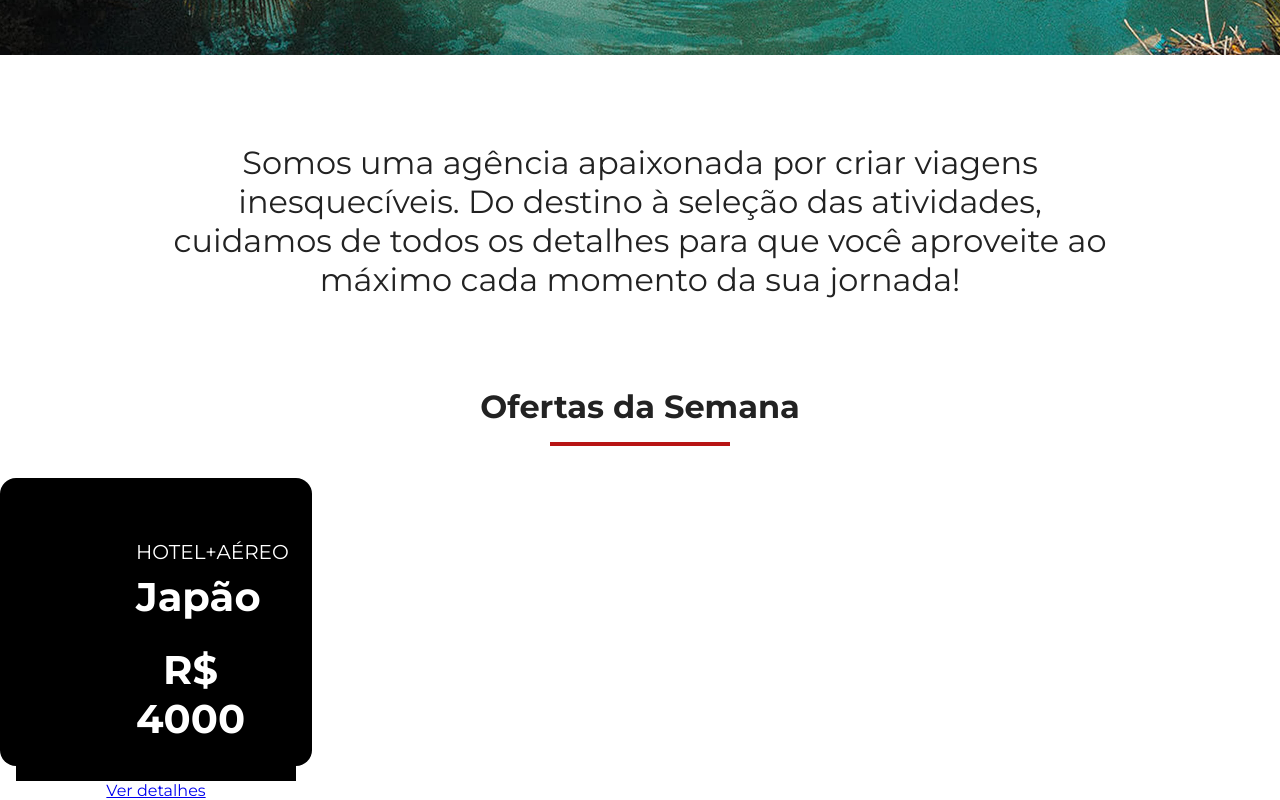
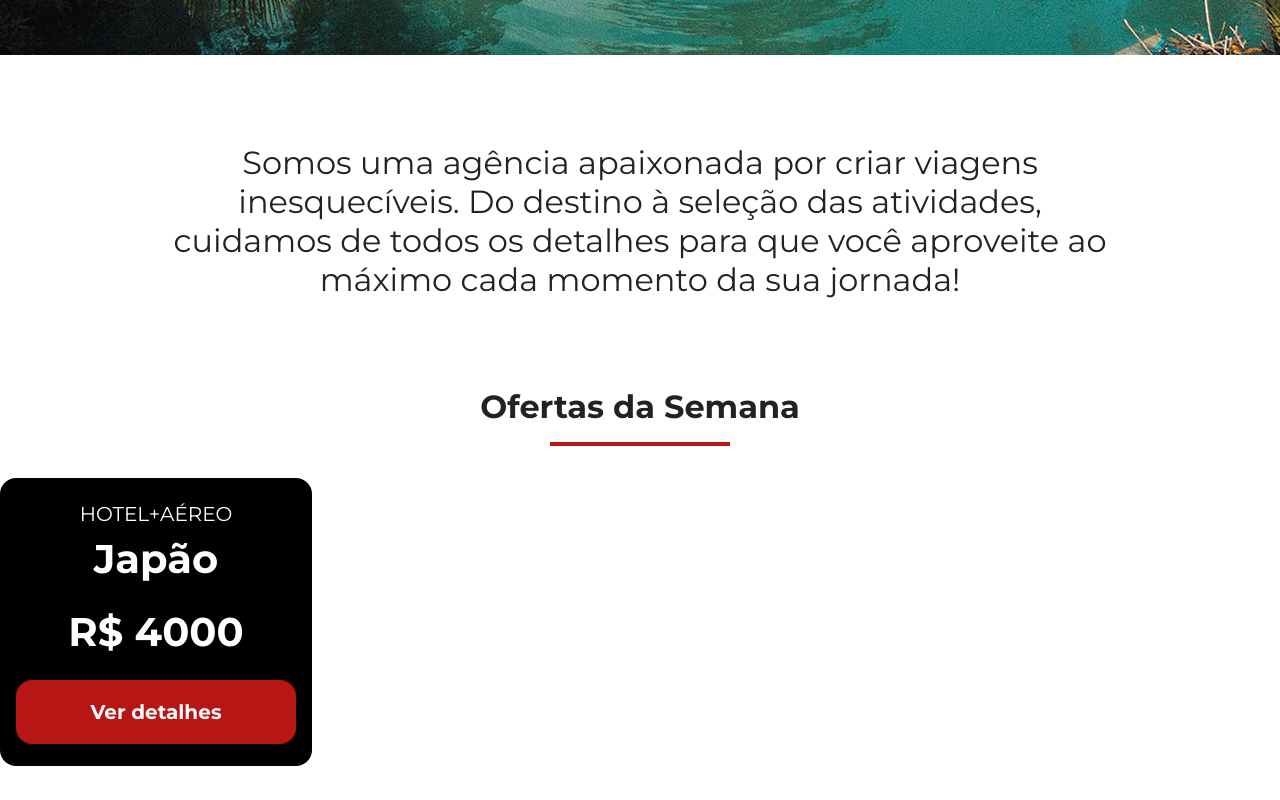
Before and after one commit to EduNello/ProjetoJornada, a plain HTML site: page index.html in a window 1280 px wide. Shown: the part 705-1505 px from the top of the page. After the commit the page ends 1471 px from the top, so only its background shows below. Drawn offline with Linux system fonts and the light colour scheme.

Commit message:
Finaliza estilos do botao

```diff
--- a/css/global.css
+++ b/css/global.css
@@ -68,6 +68,18 @@
   margin: 16px auto 32px;
 }
 
+.button {
+  display: inline-block;
+  width: 280px;
+  height: 64px;
+  color: var(--text-secondary);
+  font-weight: var(--title-weight);
+  font-size: 20px;
+  background-color: var(--secondary-color);
+  border-radius: 16px;
+  text-decoration: none;
+  line-height: 64px;
+}
 @media screen and (min-width: 768px) {
   .section-title h2 {
     font-size: 32px;
--- a/css/offers.css
+++ b/css/offers.css
@@ -11,6 +11,8 @@
 .card header {
   display: block;
   position: static;
+  padding: 0;
+  margin-bottom: 24px;
 }
 
 .card header p {
```
